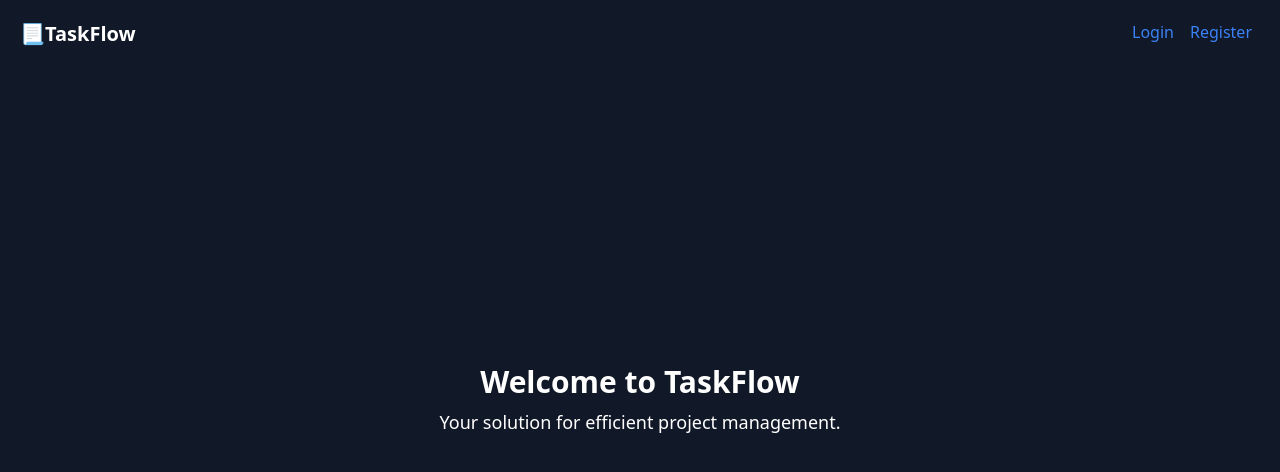
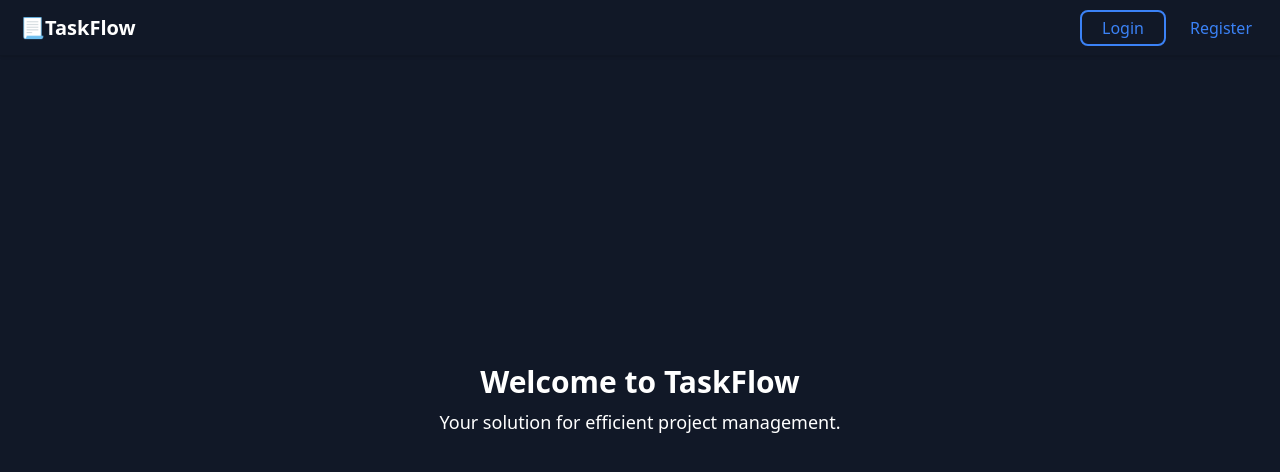
Before and after one commit to adiazt01/tfa-frontend, a React (Vite) app: page / in a window 1280 px wide. Shown: the top 472 px of the page. Built offline with nearby package versions, Linux system fonts and the light colour scheme; no server answers.

Commit message:
Update backend URL and fix header styling on LandingPage

```diff
--- a/src/public/views/LandingPage.jsx
+++ b/src/public/views/LandingPage.jsx
@@ -3,13 +3,13 @@ import { Link } from "react-router-dom";
 export const LandingPage = () => {
   console.log(import.meta.env.VITE_BACKEND_URL);
   return (
-    <div className="flex flex-col h-screen justify-center items-center bg-gray-900 text-white">
-      <header className="absolute top-0 left-0 w-full flex justify-between p-5">
+    <main className="flex flex-col h-screen justify-center items-center bg-gray-900 text-white">
+      <header className="fixed top-0 h-14 border-b bg-gray-900 border-black/10 shadow w-full flex items-center justify-between p-5">
         <h1 className="font-semibold text-xl">📃TaskFlow</h1>
-        <nav>
+        <nav className="flex flex-row gap-4 items-center">
           <Link
             to="/auth/login"
-            className="text-blue-500 hover:text-blue-400 mx-2"
+            className="text-blue-500 px-5 border-blue-500 py-1 rounded-lg border-2 hover:text-white hover:border-white transition"
           >
             Login
           </Link>
@@ -22,12 +22,12 @@ export const LandingPage = () => {
         </nav>
       </header>
 
-      <main className="flex flex-col items-center justify-center text-center">
+      <section className="flex flex-col items-center justify-center text-center">
         <h2 className="text-3xl font-bold mb-2">Welcome to TaskFlow</h2>
         <p className="text-lg">
           Your solution for efficient project management.
         </p>
-      </main>
-    </div>
+      </section>
+    </main>
   );
 };
```
Also changed, not shown: 1 other file (tests, documents, lock files or other folders).
